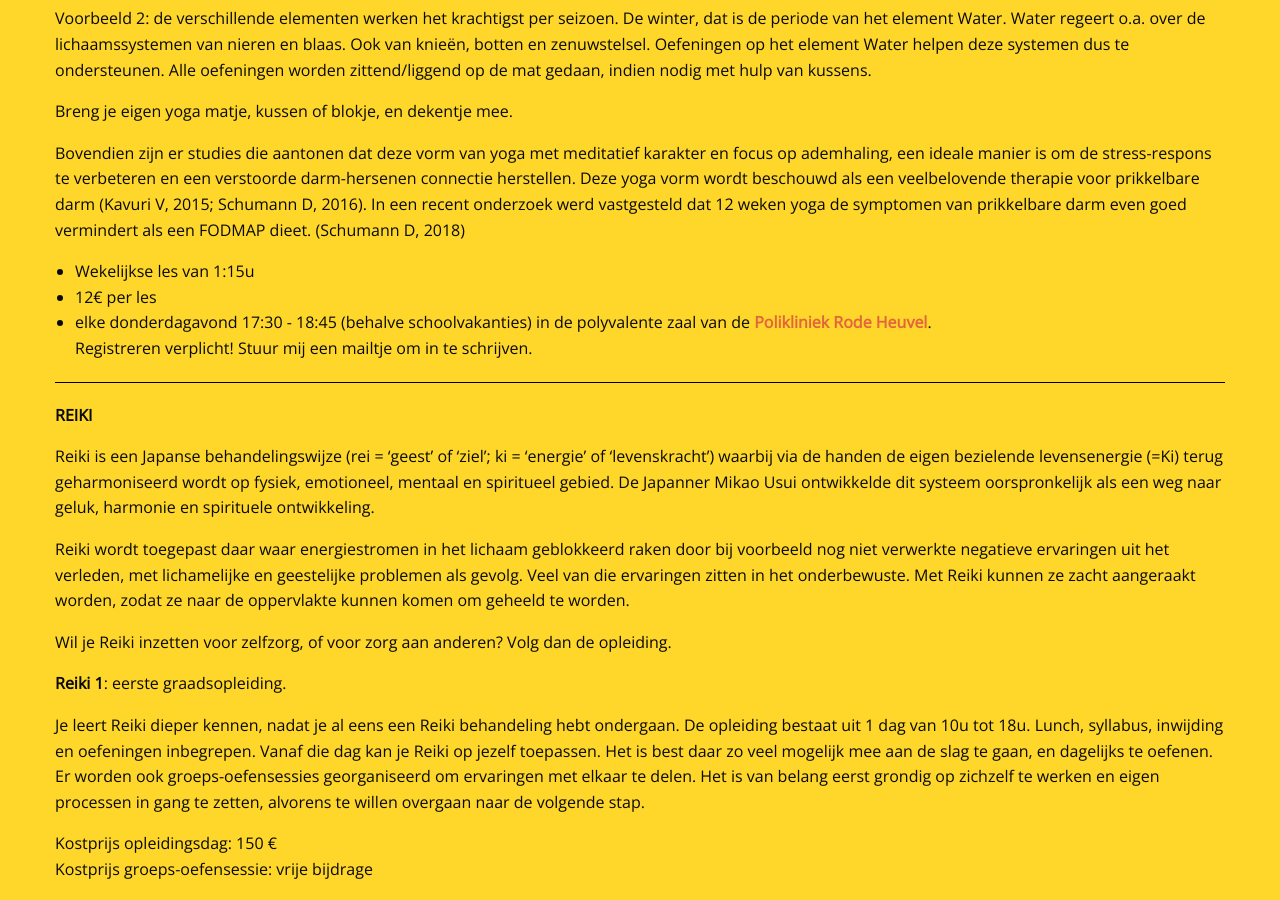
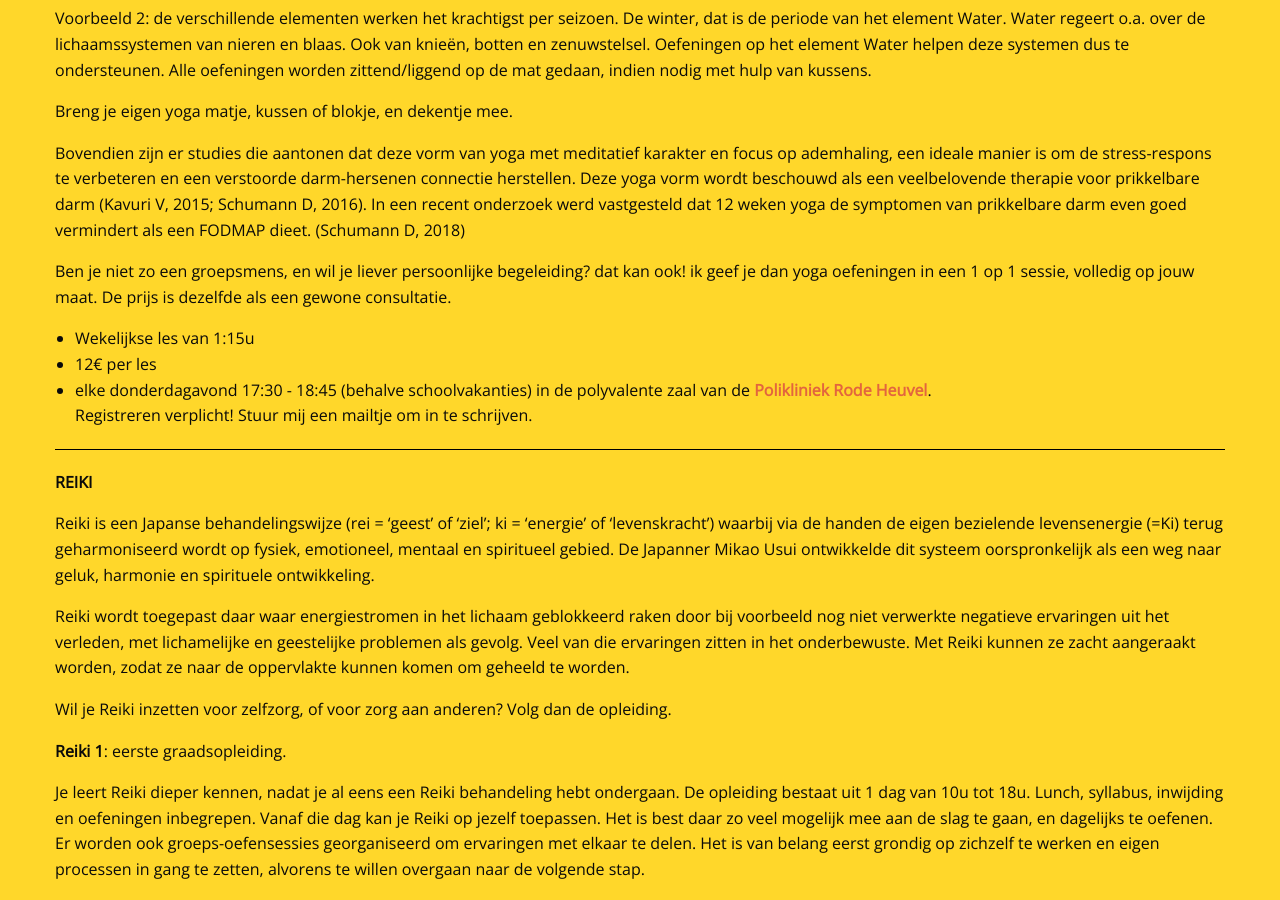
Before and after one commit to manopura/manopura.github.io, a Jekyll site: the page built from cursussen.md, in a window 1280 px wide and 900 px high, scrolled down 1912 px. Built offline with Jekyll 4.4.1, drawn with Linux system fonts in a browser that asks for light colours; nearby versions of some CDN libraries; our own code applies the rules of GitHub Pages for plain Markdown files.

Commit message:
Update cursussen.md

```diff
--- a/cursussen.md
+++ b/cursussen.md
@@ -72,6 +72,8 @@ Voorbeeld 2: de verschillende elementen werken het krachtigst per seizoen. De wi
 Breng je eigen yoga matje, kussen of blokje, en dekentje mee.
 
 Bovendien zijn er studies die aantonen dat deze vorm van yoga met meditatief karakter en focus op ademhaling, een ideale manier is om de stress-respons te verbeteren en een verstoorde darm-hersenen connectie herstellen. Deze yoga vorm wordt beschouwd als een veelbelovende therapie voor prikkelbare darm (Kavuri V, 2015; Schumann D, 2016). In een recent onderzoek werd vastgesteld dat 12 weken yoga de symptomen van prikkelbare darm even goed vermindert als een FODMAP dieet. (Schumann D, 2018)
+
+Ben je niet zo een groepsmens, en wil je liever persoonlijke begeleiding? dat kan ook! ik geef je dan yoga oefeningen in een 1 op 1 sessie, volledig op jouw maat. De prijs is dezelfde als een gewone consultatie.
 
 
 
```
